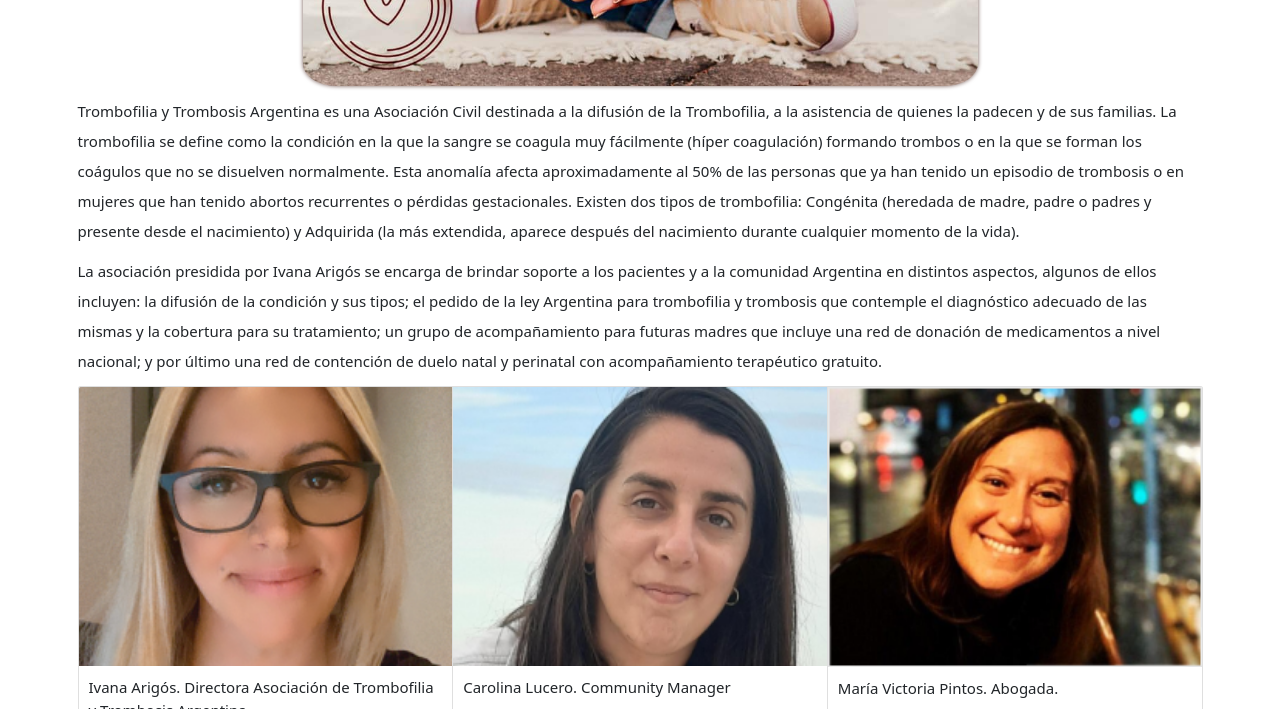
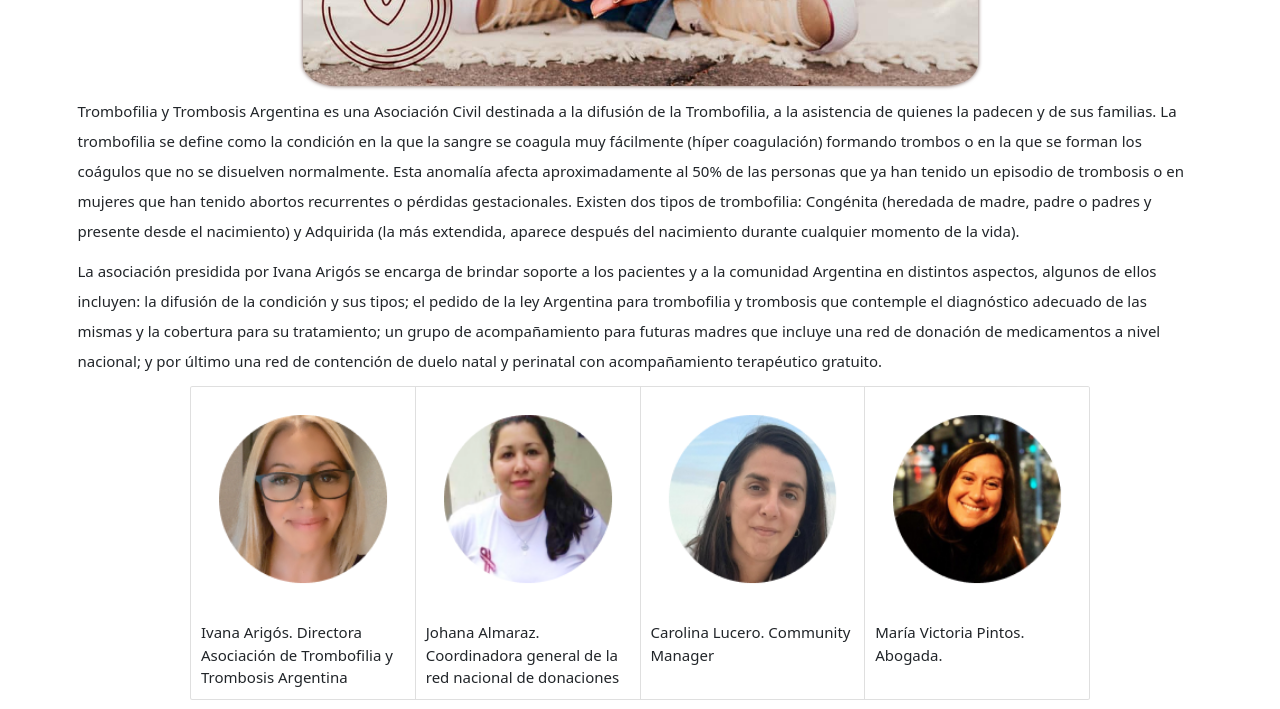
Before and after one commit to ViGonzalez18/Trombofilia-y-Trombosis-Argentina, a website: page index.html in a window 1280 px wide. Shown: the part 509-1218 px from the top of the page. Drawn offline with nearby package versions, Linux system fonts and the light colour scheme; a web font is replaced by a local one.

Commit message:
cambios5

```diff
--- a/index.html
+++ b/index.html
@@ -77,25 +77,33 @@
               <p class="texto-chico">
                 La asociación presidida por Ivana Arigós se encarga de brindar soporte a los pacientes y a la comunidad Argentina en distintos aspectos, algunos de ellos incluyen: la difusión de la condición y sus tipos; el pedido de la ley Argentina para trombofilia y trombosis que contemple el diagnóstico adecuado de las mismas y la cobertura para su tratamiento; un grupo de acompañamiento para futuras madres que incluye una red de donación de medicamentos a nivel nacional; y por último una red de contención de duelo natal y perinatal con acompañamiento terapéutico gratuito.
               </p>
-              <div class="card-group">
-                <div class="card">
-                  <img src="./imagenes/ivana4.png" class="card-img-top" alt="Directora asociación">
+              <div class="card-group mx-auto ">
+                <div id="card2" class="card">
+                  <img src="./imagenes/ivana5.png" class="card-img-top" alt="Directora asociación">
                   <div class="card-body">
 
                     <p class="card-text">Ivana Arigós. Directora Asociación de Trombofilia y Trombosis Argentina</p>
 
                   </div>
                 </div>
-                <div class="card">
-                  <img src="./imagenes/carolina3.png" class="card-img-top" alt="Community manager">
+                <div id="card2" class="card">
+                  <img src="./imagenes/johana.png" class="card-img-top" alt="Foto coordinadora donaciones">
+                  <div class="card-body">
+
+                    <p class="card-text">Johana Almaraz. Coordinadora general de la red nacional de donaciones</p>
+
+                  </div>
+                </div>
+                <div id="card2" class="card">
+                  <img src="./imagenes/caro4.png" class="card-img-top" alt="Community manager">
                   <div class="card-body">
 
                     <p class="card-text">Carolina Lucero. Community Manager</p>
 
                   </div>
                 </div>
-                <div class="card">
-                  <img src="./imagenes/maria2.png" class="card-img-top" alt="Abogada de la asociación">
+                <div id="card2" class="card">
+                  <img src="./imagenes/maria3.png" class="card-img-top" alt="Abogada de la asociación">
                   <div class="card-body">
 
                     <p class="card-text">María Victoria Pintos. Abogada.</p>
--- a/scss/paginas/_inicial.scss
+++ b/scss/paginas/_inicial.scss
@@ -63,3 +63,10 @@
 .card-text {
     font-size: 1.5em;
 }
+
+.card-group {
+    width: 80%;
+    height: 80%;
+
+
+}
```
Also changed, not shown: css/index.css, imagenes/IMG-20211016-WA0018.jpg (added), imagenes/caro4.png (added), imagenes/ivana5.png (added), imagenes/johana.png (added), imagenes/maria3.png (added).
